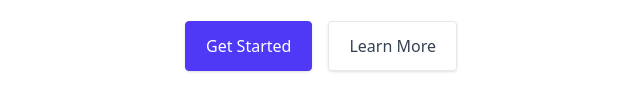
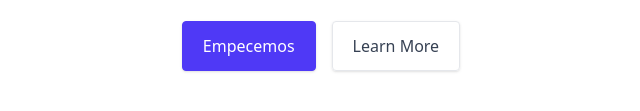
Before and after one commit to dentex89/tail_cli, a website: page src/index.html in a window 1280 px wide. Shown: the part 475-586 px from the top of the page, 319-959 px from the left. Drawn offline with Linux system fonts and the light colour scheme.

Commit message:
second commit

```diff
--- a/src/index.html
+++ b/src/index.html
@@ -26,7 +26,7 @@
           class="inline-block rounded border border-indigo-600 bg-indigo-600 px-5 py-3 font-medium text-white shadow-sm transition-colors hover:bg-indigo-700"
           href="#"
         >
-          Get Started
+          Empecemos
         </a>
 
         <a
```
